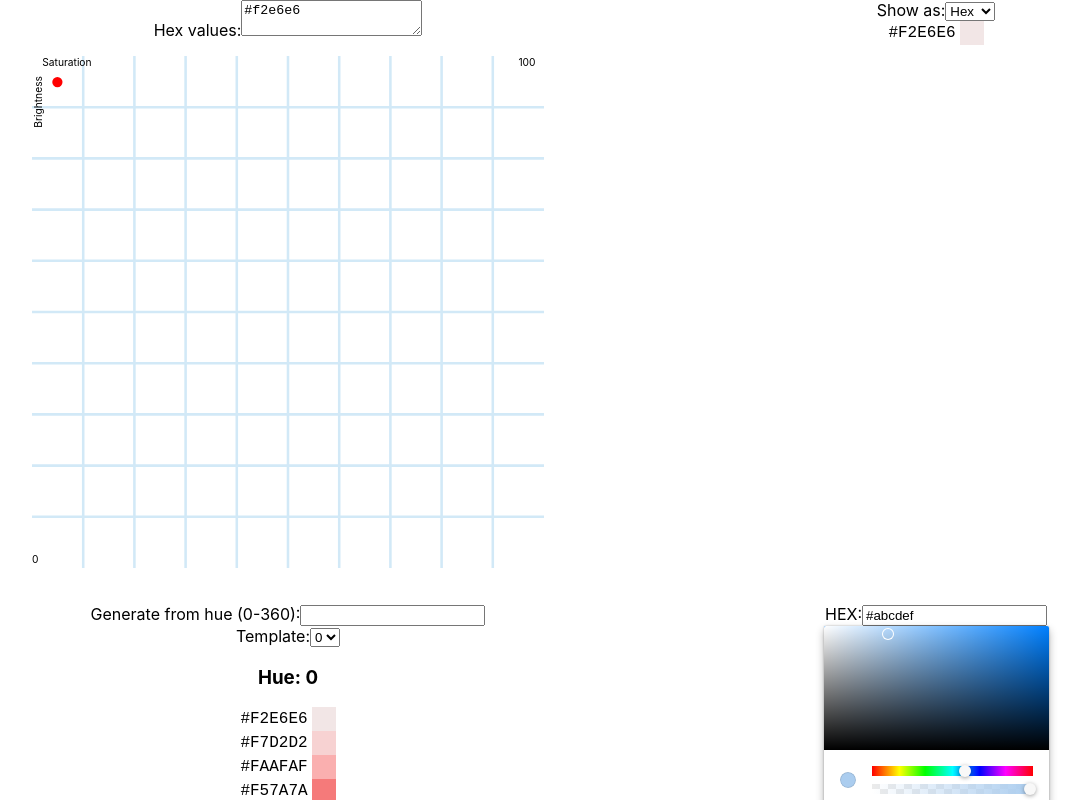
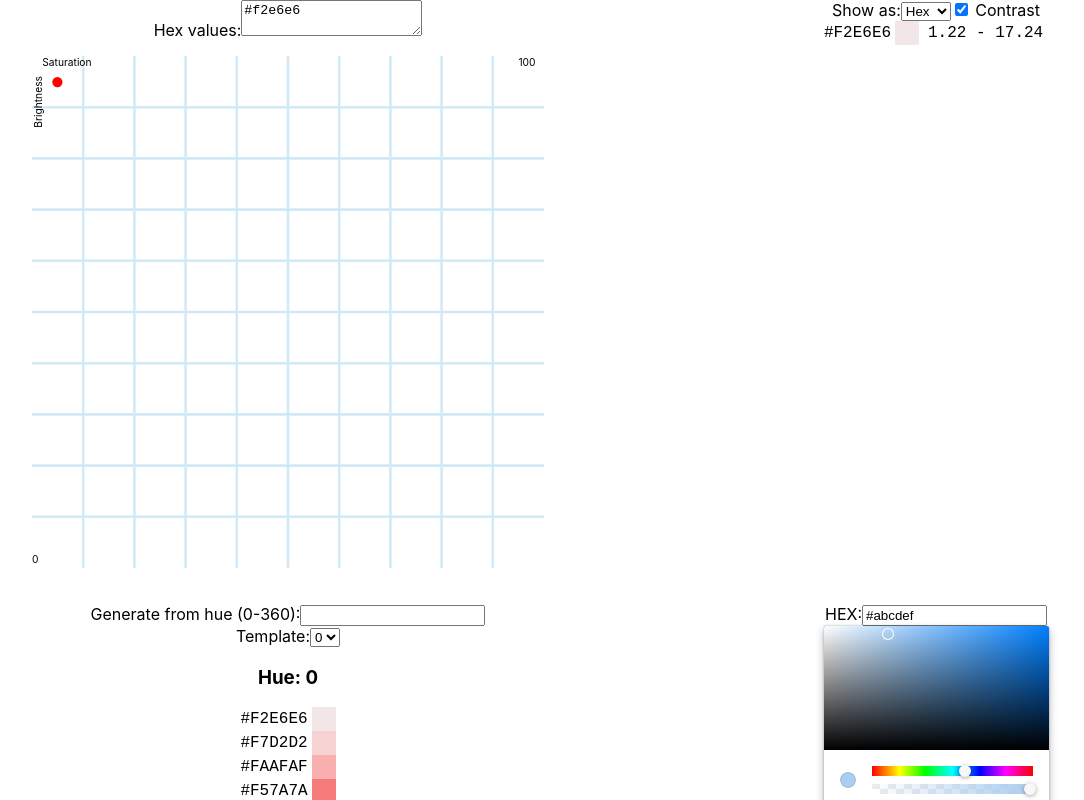
Before and after one commit to origami-z/color-palette-generator, a React (Vite) app: page / in a window 1280 px wide. Shown: the top 800 px of the page, without its empty margins (28-1112 px from the left). Built offline with nearby package versions, Linux system fonts and the light colour scheme.

Commit message:
Add show contrast toggle

```diff
--- a/src/App.css
+++ b/src/App.css
@@ -33,6 +33,13 @@
   font-family: "Roboto Mono", monospace;
   justify-self: end;
 }
+.ColorsDisplay-trailingText {
+  font-family: "Roboto Mono", monospace;
+  justify-self: end;
+  /* Fixed width to align color block vertically */
+  width: 125px;
+  text-align: center;
+}
 
 .ColorsDisplay-colorBlock {
   width: 24px;
--- a/src/App.tsx
+++ b/src/App.tsx
@@ -3,6 +3,7 @@ import { useState, useRef, SVGAttributes, useCallback } from "react";
 import { ChromePicker } from "react-color";
 
 import {
+  contrast,
   hex2Rgb,
   HSV2RGB,
   HSV2String,
@@ -126,6 +127,13 @@ const Draggable2DSVGPlot = ({
       };
       setRect(newRect);
       rectRef.current = newRect;
+      updateCoordAtIndex?.(
+        {
+          x: newRect.x,
+          y: newRect.y,
+        },
+        indexDraggingRef.current
+      );
     };
 
     const mouseup = (event) => {
@@ -196,6 +204,7 @@ const Draggable2DSVGPlot = ({
 
 const ColorsDisplay = ({ hexCodes }: { hexCodes?: string[] }) => {
   const [showMode, setShowMode] = useState("Hex");
+  const [showContrast, setShowContrast] = useState(true);
   return (
     <div>
       <label>
@@ -209,9 +218,36 @@ const ColorsDisplay = ({ hexCodes }: { hexCodes?: string[] }) => {
           <option value="HSV">HSV</option>
         </select>
       </label>
-      {hexCodes?.map((c) => (
-        <ColorDisplay key={c} colorHex={c} showMode={showMode} />
-      ))}
+      <label>
+        <input
+          type="checkbox"
+          checked={showContrast}
+          onChange={(e) => setShowContrast(e.currentTarget.checked)}
+        />{" "}
+        Contrast
+      </label>
+      {hexCodes?.map((c) => {
+        const rgbValue = hex2Rgb(c) || { r: 255, g: 255, b: 255 };
+        const contrastWithWhite = contrast(rgbValue, {
+          r: 255,
+          g: 255,
+          b: 255,
+        }).toFixed(2);
+        const contrastWithBlack = contrast(rgbValue, {
+          r: 0,
+          g: 0,
+          b: 0,
+        }).toFixed(2);
+        const contrastString = `${contrastWithWhite} - ${contrastWithBlack}`;
+        return (
+          <ColorDisplay
+            key={c}
+            colorHex={c}
+            showMode={showMode}
+            trailingText={showContrast ? contrastString : undefined}
+          />
+        );
+      })}
     </div>
   );
 };
@@ -220,9 +256,11 @@ const ColorsDisplay = ({ hexCodes }: { hexCodes?: string[] }) => {
 const ColorDisplay = ({
   colorHex,
   showMode,
+  trailingText,
 }: {
   colorHex: string;
   showMode?: string;
+  trailingText?: string;
 }) => {
   // .map(hex2Rgb).map(rgb2hsv))
   let displayColorText = colorHex.toUpperCase();
@@ -236,6 +274,9 @@ const ColorDisplay = ({
         className="ColorsDisplay-colorBlock"
         style={{ background: colorHex }}
       />
+      {trailingText ? (
+        <div className="ColorsDisplay-trailingText">{trailingText}</div>
+      ) : null}
     </div>
   );
 };
--- a/src/utils.ts
+++ b/src/utils.ts
@@ -102,3 +102,27 @@ export function HSV2RGB({ h, s, v }: HSVValue) {
 export function HSV2String({ h, s, v }: HSVValue) {
   return `HSV(${h},${s}, ${v})`
 }
+
+
+function luminance(r, g, b) {
+  var a = [r, g, b].map(function (v) {
+    v /= 255;
+    return v <= 0.03928
+      ? v / 12.92
+      : Math.pow((v + 0.055) / 1.055, 2.4);
+  });
+  return a[0] * 0.2126 + a[1] * 0.7152 + a[2] * 0.0722;
+}
+
+/**
+ * contrast({r: 255, g: 255, b: 255}, {r:0 , g:0, b:255}); // 8.592 for blue
+// minimal recommended contrast ratio is 4.5, or 3 for larger f
+ */
+export function contrast(rgb1: { r: number; g: number; b: number }, rgb2: { r: number; g: number; b: number }) {
+  var lum1 = luminance(rgb1.r, rgb1.g, rgb1.b);
+  var lum2 = luminance(rgb2.r, rgb2.g, rgb2.b);
+  var brightest = Math.max(lum1, lum2);
+  var darkest = Math.min(lum1, lum2);
+  return (brightest + 0.05)
+    / (darkest + 0.05);
+}
```
